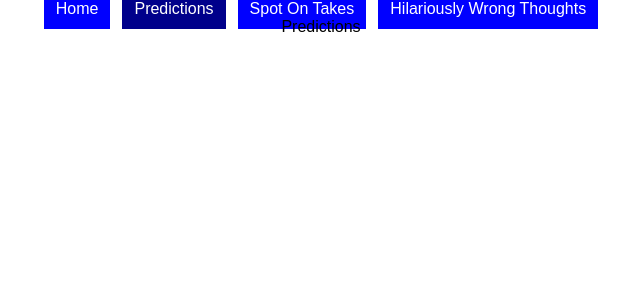
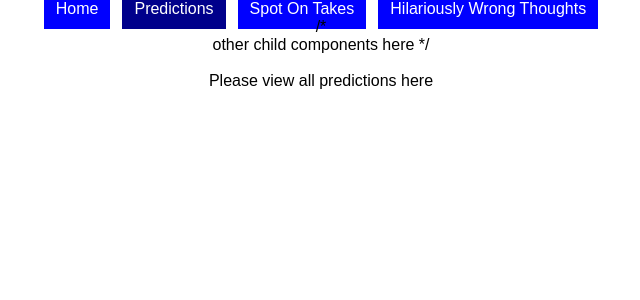
Before and after one commit to rjspitkovsky/sports-predictions, a React (Create React App) app in the folder client/: page /predictions in a window 1280 px wide. Shown: the top 300 px of the page, without its empty margins (319-959 px from the left). Built offline with nearby package versions, Linux system fonts and the light colour scheme.

Commit message:
building out PredictionsPage and adding routes

```diff
--- a/client/src/App.js
+++ b/client/src/App.js
@@ -5,6 +5,7 @@ import {BrowserRouter as Router, Route} from 'react-router-dom';
 import { connect } from 'react-redux';
 import {bindActionCreators} from 'redux';
 import {fetchPredictions} from './actions/predictionActions';
+import PredictionsPage from './containers/PredictionsPage'
 
 class App extends Component {
 
@@ -20,21 +21,21 @@ class App extends Component {
       <Router>
       <div className="App">
       <NavBar />
-      <Route exact path="/" render={() => <div>Home</div>} />
-      <Route path='/predictions' render={() => <div>Predictions</div>} />
-      <Route path='/correct' render={() => <div>Correct</div>} />
-      <Route path='/wrong' render={() => <div>Wrong</div>} />
+      <Route exact path="/" render={() => <div><br />Home</div>} />
+      <Route path='/predictions' component={PredictionsPage} />
+      <Route path='/correct' render={() => <div><br />Correct</div>} />
+      <Route path='/wrong' render={() => <div><br />Wrong</div>} />
       </div>
       </Router>
     );
   }
 }
 
-const mapStateToProps = (state) => {
-  return {
-    predictions: state.predictions.predictions
-  }
-}
+// const mapStateToProps = (state) => {
+//   return {
+//     predictions: state.predictions.predictions
+//   }
+// }
 
 const mapDispatchToProps = (dispatch) => {
   return bindActionCreators({
@@ -42,4 +43,4 @@ const mapDispatchToProps = (dispatch) => {
   }, dispatch)}
 
 
-export default connect(mapStateToProps, mapDispatchToProps)(App);
+export default connect(mapDispatchToProps)(App);
--- /dev/null
+++ b/client/src/containers/PredictionsPage.js
@@ -0,0 +1,21 @@
+import React from 'react';
+import { Route } from 'react-router-dom';
+import { connect } from 'react-redux';
+// import other components here
+
+const PredictionsPage = ({match, predictions}) =>
+  <div>
+  /*<br />other child components here */
+  <Route path={`${match.url}/:movieId`} render={() => <div><br />This is the show component for a prediction</div>} />
+  <Route exact path={match.url} render={() => <div><br />Please view all predictions here</div>} />
+  </div>
+
+
+
+const mapStateToProps = (state) => {
+  return {
+    predictions: state.predictions.predictions
+  }
+}
+
+export default connect(mapStateToProps)(PredictionsPage);
```
